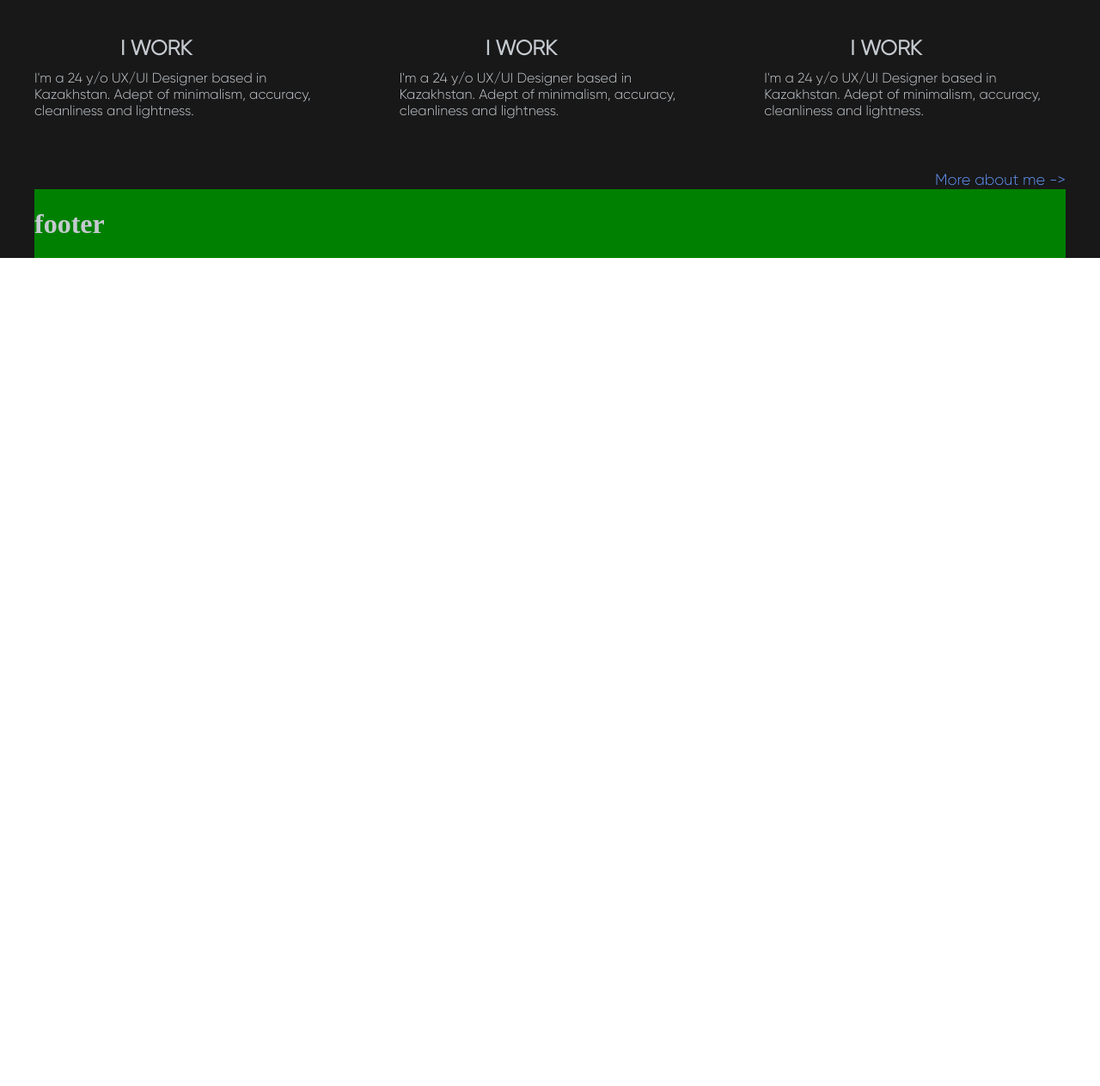
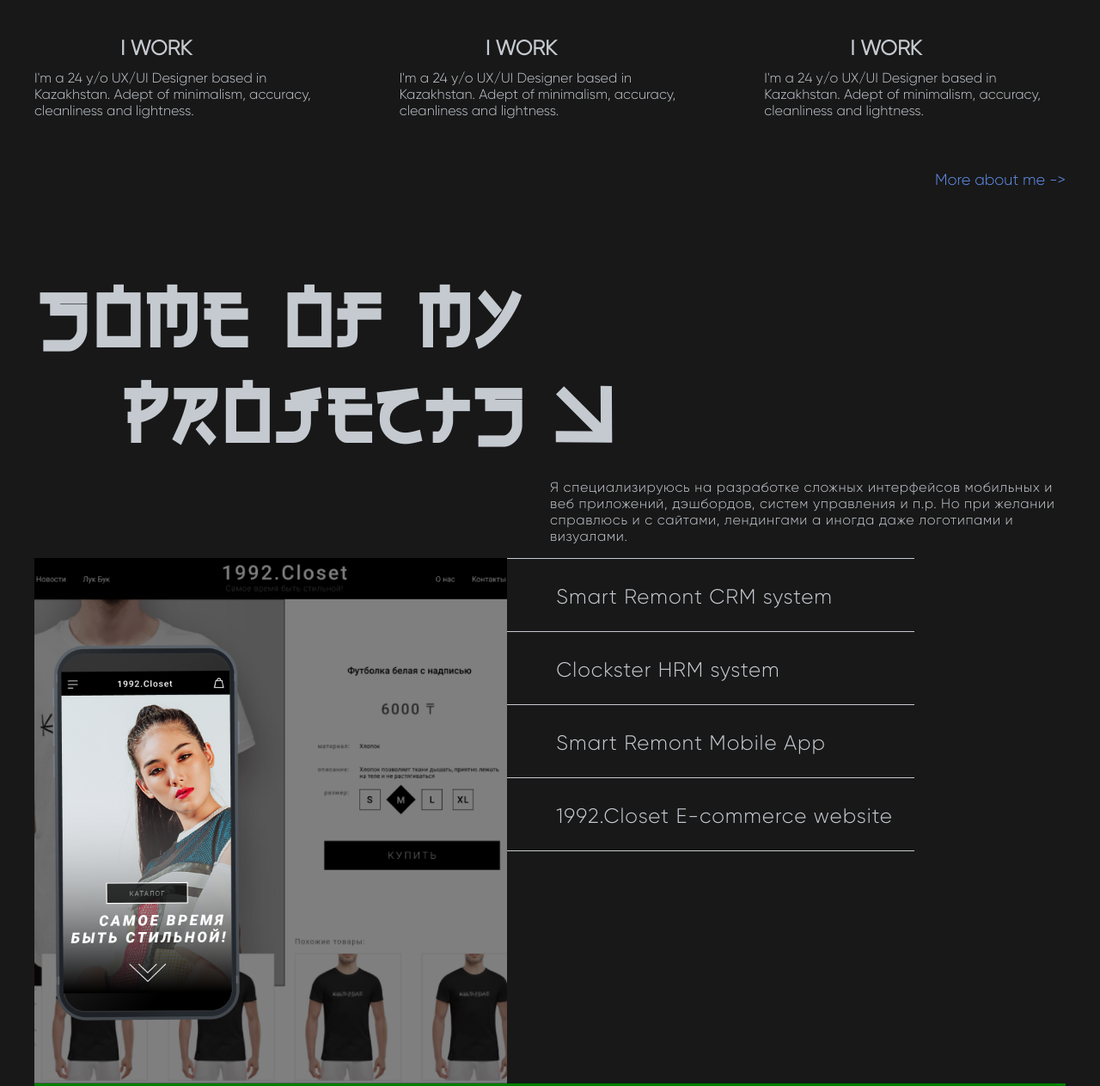
Before and after one commit to azaboss/baiburin-portfolio, a Gatsby site: page / in a window 1280 px wide. Shown: the part 1918-3181 px from the top of the page at 86% size. Before the commit the page ends 2218 px from the top, so only its background shows below. Built offline with nearby package versions, Linux system fonts and the light colour scheme; Gatsby itself is replaced by a stand-in of ours.

Commit message:
[ADDED]: projects section tab

```diff
--- a/src/components/Title/index.js
+++ b/src/components/Title/index.js
@@ -4,12 +4,12 @@ import styled from "@emotion/styled";
 const StyledTitle = styled.h2`
   font-family: Eh_cyr, sans-serif;
   font-size: 96px;
-  margin: 0;
+  margin: ${props=>props.margin ? props.margin : 0};
 `;
 
-const Title = ({ title, withIcon = true }) => {
+const Title = ({ title, withIcon = true,margin= 0 }) => {
   return (
-    <StyledTitle>
+    <StyledTitle margin={margin}>
       {title} {withIcon ? <Arrow /> : null}
     </StyledTitle>
   );
--- a/src/pages/index.js
+++ b/src/pages/index.js
@@ -6,6 +6,7 @@ import Instagram from "../images/svg/inst.inline.svg";
 import Vk from "../images/svg/vk.inline.svg";
 import Twitter from "../images/svg/twitter.inline.svg";
 import LongArrow from "../images/svg/longarrow.inline.svg";
+import ArrowRight from "../images/svg/arrow_right.inline.svg";
 import { colors } from "../constants/colors";
 import { css } from "@emotion/css";
 import Profile from "../images/profile.jpg";
@@ -23,6 +24,7 @@ const FlexContainer = styled.div`
   justify-content: ${(props) => props.justifyContent || "flex-start"};
   padding: ${(props) => props.padding || 0};
   margin: ${(props) => props.margin || 0};
+  width: ${(props) => (props.width ? props.width : "auto")};
   svg:not(last-child) {
     margin-bottom: 25px;
   }
@@ -86,6 +88,47 @@ const MoreLink = styled.a`
   text-decoration: none;
   cursor: pointer;
   margin-top: 50px;
+`;
+
+const SectionText = styled.p`
+  width: 600px;
+  font-family: "Gilroy Light", sans-serif;
+  font-size: 16px;
+  line-height: 19px;
+  letter-spacing: 0.04em;
+`;
+
+const Tab = styled.div`
+  padding: 25px;
+  border-color: #56595e;
+  border-bottom: 1px solid;
+
+  font-family: "Gilroy Light", sans-serif;
+  font-size: 24px;
+  line-height: 29px;
+  letter-spacing: 0.04em;
+  cursor: pointer;
+  &:first-child {
+    border-top: 1px solid;
+  }
+
+  & div {
+    position: relative;
+    transition: all 0.2s linear;
+    overflow: hidden;
+    & svg {
+      transition: all 0.1s linear;
+      margin-bottom: 0;
+      transform: translateX(-25px);
+    }
+  }
+
+  & div:hover {
+    transform: translateX(20px);
+    svg {
+      transform: translateX(0);
+    }
+  }
 `;
 
 const HomePage = () => {
@@ -220,15 +263,7 @@ const HomePage = () => {
       <Section>
         <Title title="ABOUT ME" />
         <FlexContainer justifyContent="flex-end">
-          <p
-            className={css`
-              width: 600px;
-              font-family: "Gilroy Light", sans-serif;
-              font-size: 16px;
-              line-height: 19px;
-              letter-spacing: 0.04em;
-            `}
-          >
+          <SectionText>
             UI/UX дизайнер с опытом работы разработчиком и IT аналитиком.
             Небольшие знания Java, JS, CSS, HTML и прочего дают мне возможность
             проектировать дизайн, наиболее продуктивный и жизнеспособный как для
@@ -245,7 +280,7 @@ const HomePage = () => {
             технологии, логику, аналитику. Поэтому и решил развиваться именно в
             UX/UI дизайне. Сильно мотивирован развиваться и мечтаю в будущем
             разрабатывать дизайн, который повлияет на весь Мир.
-          </p>
+          </SectionText>
         </FlexContainer>
         <p
           className={css`
@@ -291,6 +326,53 @@ const HomePage = () => {
           <MoreLink>More about me -></MoreLink>
         </FlexContainer>
       </Section>
+      {/*  END ABOUT SECTION*/}
+      {/*  PROJECTS*/}
+      <Section>
+        <Title title="SOME OF my" withIcon={false} />
+        <Title title="projects" margin="0 0 0 100px" />
+        <FlexContainer justifyContent="flex-end">
+          <SectionText>
+            Я специализируюсь на разработке сложных интерфейсов мобильных и веб
+            приложений, дэшбордов, систем управления и п.р. Но при желании
+            справлюсь и с сайтами, лендингами а иногда даже логотипами и
+            визуалами.
+          </SectionText>
+        </FlexContainer>
+        <FlexContainer width={600}>
+          <StaticImage
+            src="../images/placeholder.png"
+            alt="Closet e-commerce"
+            placeholder="blurred"
+            layout="constrained"
+            className={css`
+              max-width: 550px;
+            `}
+          />
+          <div>
+            <Tab>
+              <div>
+                <ArrowRight /> Smart Remont CRM system
+              </div>
+            </Tab>
+            <Tab>
+              <div>
+                <ArrowRight /> Clockster HRM system
+              </div>
+            </Tab>
+            <Tab>
+              <div>
+                <ArrowRight /> Smart Remont Mobile App
+              </div>
+            </Tab>
+            <Tab>
+              <div>
+                <ArrowRight /> 1992.Closet E-commerce website
+              </div>
+            </Tab>
+          </div>
+        </FlexContainer>
+      </Section>
     </Layout>
   );
 };
```
Also changed, not shown: src/images/placeholder.png (added), src/images/svg/arrow_right.inline.svg (added).
